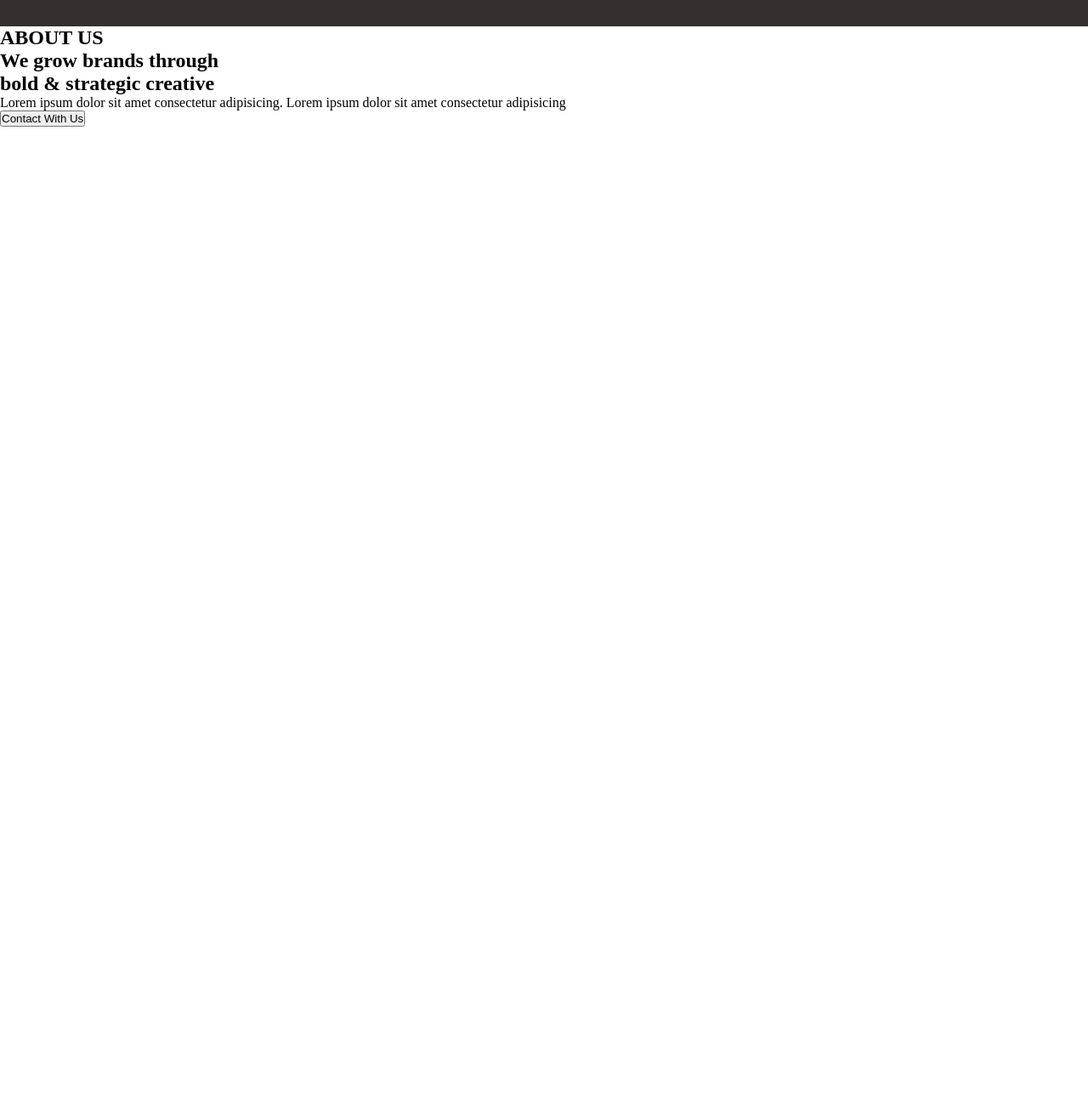
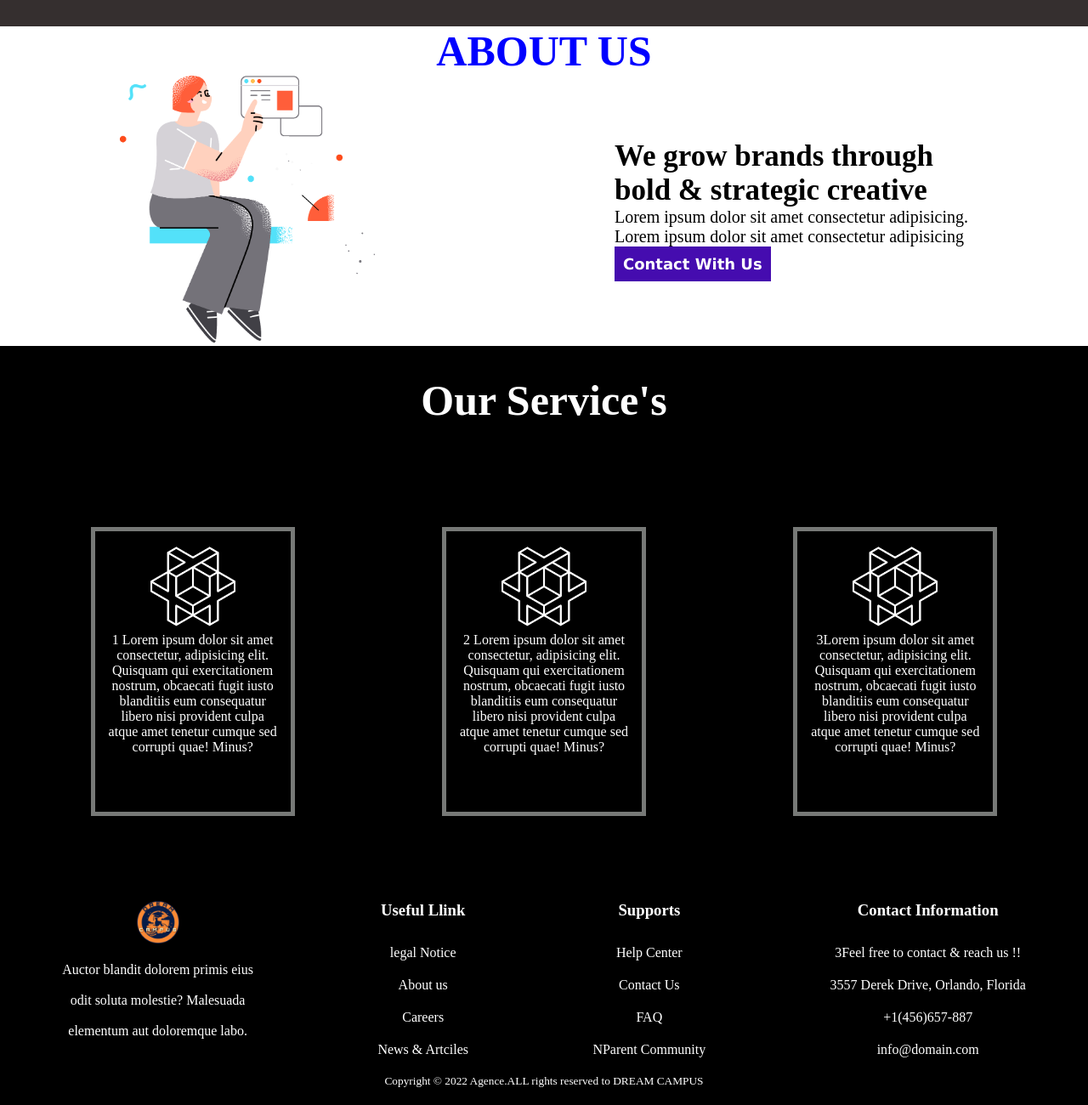
Before and after one commit to mdmasumdu/Conceptual-repo, a plain HTML site: page index.html in a window 1280 px wide. Shown: the part 913-2213 px from the top of the page at 85% size. Before the commit the page ends 1080 px from the top, so only its background shows below. Drawn offline with Linux system fonts and the light colour scheme.

Commit message:
conceptual-repo

```diff
--- a/index.html
+++ b/index.html
@@ -49,29 +49,87 @@
     <!--this is about us section-->
     <section>
 
-    <h1>ABOUT US</h1>
+    <h1 class="abouta">ABOUT US</h1>
 
-      <div>
+      <div class="about-conatiner">
         <div>
-            <h1>We grow brands through <br>
+            <h1 class="brand">We grow brands through <br>
                 bold & strategic creative</h1>
-                <p>Lorem ipsum dolor sit amet consectetur adipisicing.
+                <p class="branda">Lorem ipsum dolor sit amet consectetur adipisicing. <br>
                     Lorem ipsum dolor sit amet consectetur adipisicing</p>
 
                     <button class="buta">Contact With Us</button>
 
         </div>
          <div>
-            <img src="" alt="">
+            <img class="imaga" src="section.png" alt="">
          </div>
+        </div>
+      </section>
 
+      <!--This is our service-->
+      <section>
+        <h1 class="title-ser">Our Service's</h1>
 
-      </div>
-    </section>
+        <div class="service-container">
+
+        <div class="lava">
+            <img class="habu" src="service.png" alt="">
+            <p>1 Lorem ipsum dolor sit amet consectetur, adipisicing elit. Quisquam qui exercitationem nostrum, obcaecati fugit iusto blanditiis eum consequatur libero nisi provident culpa atque amet tenetur cumque sed corrupti quae! Minus?</p>
+        </div>
+        <div class="lava" >
+            <img class="habu" src="service.png" alt="">
+            <p>2 Lorem ipsum dolor sit amet consectetur, adipisicing elit. Quisquam qui exercitationem nostrum, obcaecati fugit iusto blanditiis eum consequatur libero nisi provident culpa atque amet tenetur cumque sed corrupti quae! Minus?</p>
+        </div>
+        <div class="lava">
+            <img class="habu" src="service.png" alt="">
+            <p> 3Lorem ipsum dolor sit amet consectetur, adipisicing elit. Quisquam qui exercitationem nostrum, obcaecati fugit iusto blanditiis eum consequatur libero nisi provident culpa atque amet tenetur cumque sed corrupti quae! Minus?</p>
+        </div>
+
+        </div>
+      </section>
     </main>
 
 <footer>
+    <div class="footer-container">
 
+ <div class="footi">
+<img src="DREAM CAMPUS.png" alt="" width="50px">
+<br> <br>
+<p>Auctor blandit dolorem primis eius <br> <br>
+     odit soluta molestie? Malesuada <br> <br>
+     elementum aut doloremque labo.</p>
+    </div>
+
+    <div class="footi">
+    <h3 class="heda">Useful Llink</h3>
+    <li class="moda">legal Notice</li>
+    <li class="moda">About us</li>
+    <li class="moda">Careers</li>
+    <li class="moda">News & Artciles</li>
+    </div>
+
+    <div class="footi">
+    <h3 class="heda">Supports</h3>
+    <li class="moda">Help Center</li>
+    <li class="moda"> Contact Us</li>
+    <li class="moda">FAQ</li>
+    <li class="moda" >NParent Community</li>
+
+  </div>
+    <div class="footi">
+    <h3 class="heda">Contact Information</h3>
+    <li class="moda">3Feel free to contact & reach us !!</li>
+    <li class="moda" >3557 Derek Drive, Orlando, Florida</li>
+    <li class="moda">+1(456)657-887</li>
+    <li class="moda">info@domain.com</li>
+
+  </div>
+  </div>
+
+  <small class="sma">Copyright © 2022 Agence.ALL rights reserved to DREAM CAMPUS
+
+  </small>
 </footer>
 
 
--- a/style.css
+++ b/style.css
@@ -16,7 +16,7 @@
 }
 
 .button{
-    color: aliceblue;
+    color: rgb(153, 153, 219);
     /* padding: 30px; */
     margin: 20px;
     font-size: 20px;
@@ -39,7 +39,7 @@
     background-color:rgba(8, 0, 0, 0.815);
     align-items: center;
     justify-content: space-around;
-    height: 100vh;
+    height: 100vh;}
 
 
 
@@ -64,6 +64,81 @@
   padding: 10px;
 }
 
-p{
-    color:aquamarine;
+.about-conatiner{
+    display: flex;
+    flex-direction:row-reverse;
+    align-items: center;
+    justify-content: space-around;
 }
+
+.brand{
+    font-size: 35px;
+}
+.branda{
+    font-size: 20px;
+}
+.abouta{
+    text-align: center;
+    font-size: 50px;
+    color: blue;
+    font-weight: bold;
+}
+.imaga{
+    width: 300px;
+}
+.service-container{
+    padding: 20px;
+    background-color: black;
+    color:white;
+    display: flex;
+    justify-content:space-around;
+
+}
+.title-ser{
+    background-color: black;
+    color:white;
+    text-align: center;
+    font-size: 50px;
+    padding-top: 35px;
+    padding-bottom: 20px;
+}
+.lava{
+    margin: 80px;
+    border: 5px solid rgb(119, 121, 119);
+    /* display: flex; */
+    /* flex-direction: column; */
+    text-align: center;
+   /* text-align: center; */
+    height: 300px;
+    width: 200px;
+    padding: 15px;
+
+}
+
+.habu{
+    width: 100px; ;
+}
+.footer-container{
+    background-color: black;
+    color: white;
+    display: flex;
+    justify-content: space-around;
+    list-style: none;
+
+}
+.footi{
+text-align: center;}
+
+.heda{
+    padding-bottom: 30px;
+}
+.moda{
+    padding-bottom: 20px;
+}
+.sma{
+    color:white;
+    background-color: black;
+   display: flex;
+   justify-content: center;
+   padding-bottom: 20px;
+}
```
Also changed, not shown: section.png (added), service.png (added).
